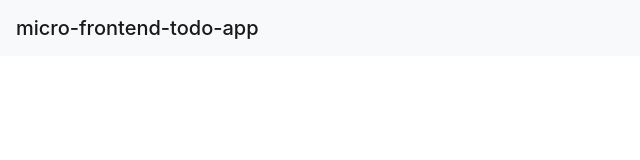
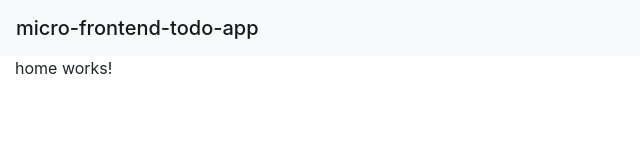
Before and after one commit to paul58914080/micro-frontend-todo-kata, an Angular app: page /home in a window 1280 px wide. Before the commit this address led to /. Shown: the top 160 px of the page, without its empty margins (0-640 px from the left). Built offline with nearby package versions, Linux system fonts and the light colour scheme.

Commit message:
feat(micro-frontend): added home feature

```diff
--- /dev/null
+++ b/src/app/home/home.component.html
@@ -0,0 +1,3 @@
+<p>
+  home works!
+</p>
--- /dev/null
+++ b/src/app/home/home.component.ts
@@ -0,0 +1,15 @@
+import { Component, OnInit } from '@angular/core';
+
+@Component({
+  selector: 'todo-home',
+  templateUrl: './home.component.html',
+  styleUrls: ['./home.component.scss']
+})
+export class HomeComponent implements OnInit {
+
+  constructor() { }
+
+  ngOnInit() {
+  }
+
+}
--- a/src/app/layout/layout.module.ts
+++ b/src/app/layout/layout.module.ts
@@ -2,6 +2,7 @@ import { NgModule } from '@angular/core';
 import { CommonModule } from '@angular/common';
 import { LayoutComponent } from './layout.component';
 import {AppRoutingModule} from './routes/routes.module';
+import {HomeModule} from '../home/home.module';
 
 @NgModule({
   declarations: [ LayoutComponent ],
@@ -10,7 +11,8 @@ import {AppRoutingModule} from './routes/routes.module';
   ],
   imports: [
     CommonModule,
-    AppRoutingModule
+    AppRoutingModule,
+    HomeModule
   ]
 })
 export class LayoutModule { }
--- a/src/app/layout/routes/routes.module.ts
+++ b/src/app/layout/routes/routes.module.ts
@@ -1,7 +1,10 @@
 import {RouterModule, Routes} from '@angular/router';
 import {ModuleWithProviders} from '@angular/core';
+import {HomeComponent} from '../../home/home.component';
 
 const appRoutes: Routes = [
+  {path: '', redirectTo: 'home', pathMatch: 'full'},
+  {path: 'home', component: HomeComponent},
 ];
 
 export const AppRoutingModule: ModuleWithProviders = RouterModule.forRoot(appRoutes);
```
Also changed, not shown: src/app/home/home.module.ts (added, +11 -0 lines), src/app/home/home.component.scss (added).
